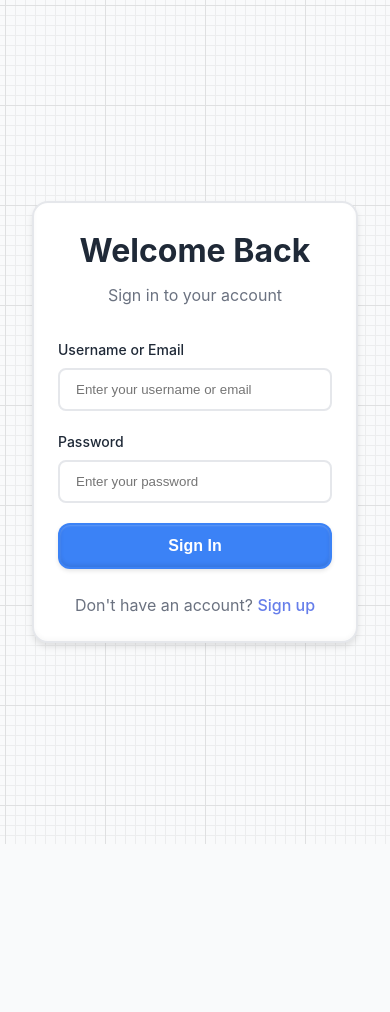
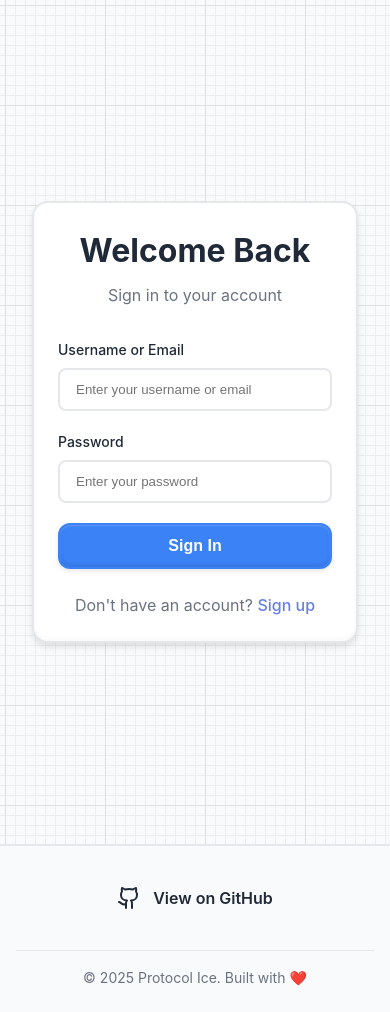
Before and after one commit to IkedaLab-Daniel/protocol-ice, a React (Vite) app in the folder client/: page /login in a window 390 px wide. Before the commit the page ends 844 px from the top, so only its background shows below. Built offline with nearby package versions, Linux system fonts and the light colour scheme; no server answers.

Commit message:
feat: add Footer component with GitHub repository info and loading state

```diff
--- a/client/src/App.css
+++ b/client/src/App.css
@@ -1,3 +1,10 @@
+/* App Layout */
+.app-layout {
+  min-height: 100vh;
+  display: flex;
+  flex-direction: column;
+}
+
 /* Page transition animations */
 @keyframes fadeIn {
   from {
@@ -12,6 +19,7 @@
 
 .page-container {
   animation: fadeIn 0.3s ease-out;
+  flex: 1;
 }
 
 /* Smooth transitions for all interactive elements */
--- a/client/src/App.tsx
+++ b/client/src/App.tsx
@@ -8,6 +8,7 @@ import Login from './pages/Auth/Login'
 import Register from './pages/Auth/Register'
 import Dashboard from './pages/Dashboard/Dashboard'
 import Stats from './pages/Stats/Stats'
+import Footer from './components/Footer/Footer'
 
 function ScrollToTop() {
   const { pathname } = useLocation();
@@ -28,6 +29,7 @@ function App() {
     <BrowserRouter>
       <AuthProvider>
         <ScrollToTop />
+        <div className="app-layout">
           <Routes>
             {/* Public Routes Here */}
             <Route
@@ -69,6 +71,8 @@ function App() {
             <Route path='/' element={<Navigate to="/dashboard" replace />} />
             <Route path='*' element={<Navigate to="/dashboard" replace />} />
           </Routes>
+          <Footer />
+        </div>
       </AuthProvider>
     </BrowserRouter>
   )
--- /dev/null
+++ b/client/src/components/Footer/Footer.css
@@ -0,0 +1,218 @@
+.footer {
+  background: var(--bg-secondary);
+  border-top: 2px solid var(--border-color);
+  padding: 2rem 1rem;
+  margin-top: auto;
+  box-shadow:
+    0 -4px 6px var(--shadow-color-sm),
+    inset 0 1px 2px rgba(255, 255, 255, 0.05);
+}
+
+.footer-content {
+  max-width: 1200px;
+  margin: 0 auto;
+  display: flex;
+  flex-direction: column;
+  gap: 1.5rem;
+}
+
+.footer-loading {
+  display: flex;
+  align-items: center;
+  justify-content: center;
+  gap: 0.75rem;
+  color: var(--text-secondary);
+  font-size: 0.875rem;
+}
+
+.footer-loading .spin {
+  animation: spin 1s linear infinite;
+}
+
+@keyframes spin {
+  from {
+    transform: rotate(0deg);
+  }
+  to {
+    transform: rotate(360deg);
+  }
+}
+
+.footer-github {
+  display: flex;
+  justify-content: space-between;
+  align-items: center;
+  gap: 1.5rem;
+  flex-wrap: wrap;
+}
+
+.footer-repo-info {
+  flex: 1;
+  min-width: 300px;
+}
+
+.footer-repo-link {
+  display: flex;
+  align-items: center;
+  gap: 0.75rem;
+  padding: 1rem;
+  background: linear-gradient(135deg, var(--bg-primary), var(--bg-secondary));
+  border-radius: 12px;
+  border: 2px solid var(--border-color);
+  text-decoration: none;
+  color: var(--text-primary);
+  transition: all 0.3s cubic-bezier(0.34, 1.56, 0.64, 1);
+  box-shadow:
+    0 2px 4px var(--shadow-color-sm),
+    inset 0 -1px 2px rgba(0, 0, 0, 0.03),
+    inset 0 1px 1px rgba(255, 255, 255, 0.05);
+}
+
+.footer-repo-link:hover {
+  transform: translateY(-2px);
+  border-color: var(--border-color-light);
+  box-shadow:
+    0 4px 8px var(--shadow-color-md),
+    inset 0 -1px 2px rgba(0, 0, 0, 0.03),
+    inset 0 1px 1px rgba(255, 255, 255, 0.05);
+}
+
+.footer-repo-details {
+  flex: 1;
+  display: flex;
+  flex-direction: column;
+  gap: 0.25rem;
+}
+
+.footer-repo-name {
+  font-weight: 700;
+  font-size: 1rem;
+  color: var(--text-primary);
+}
+
+.footer-repo-description {
+  font-size: 0.875rem;
+  color: var(--text-secondary);
+  line-height: 1.4;
+}
+
+.footer-stats {
+  display: flex;
+  align-items: center;
+  gap: 1.5rem;
+  flex-wrap: wrap;
+}
+
+.footer-stat {
+  display: flex;
+  align-items: center;
+  gap: 0.5rem;
+  padding: 0.5rem 1rem;
+  background: linear-gradient(135deg, var(--bg-primary), var(--bg-secondary));
+  border-radius: 12px;
+  border: 2px solid var(--border-color);
+  text-decoration: none;
+  color: var(--text-primary);
+  font-weight: 600;
+  font-size: 0.875rem;
+  transition: all 0.3s cubic-bezier(0.34, 1.56, 0.64, 1);
+  box-shadow:
+    0 2px 4px var(--shadow-color-sm),
+    inset 0 -1px 2px rgba(0, 0, 0, 0.03),
+    inset 0 1px 1px rgba(255, 255, 255, 0.05);
+}
+
+.footer-stat:hover {
+  transform: translateY(-2px) scale(1.05);
+  border-color: #fbbf24;
+  background: linear-gradient(135deg, #fef3c7, #fde68a);
+  color: #92400e;
+  box-shadow:
+    0 4px 8px rgba(251, 191, 36, 0.3),
+    inset 0 -1px 2px rgba(217, 119, 6, 0.1),
+    inset 0 1px 1px rgba(255, 255, 255, 0.5);
+}
+
+.footer-language {
+  display: flex;
+  align-items: center;
+  gap: 0.5rem;
+  padding: 0.5rem 1rem;
+  background: linear-gradient(135deg, var(--bg-primary), var(--bg-secondary));
+  border-radius: 12px;
+  border: 2px solid var(--border-color);
+  color: var(--text-secondary);
+  font-weight: 600;
+  font-size: 0.875rem;
+  box-shadow:
+    0 2px 4px var(--shadow-color-sm),
+    inset 0 -1px 2px rgba(0, 0, 0, 0.03),
+    inset 0 1px 1px rgba(255, 255, 255, 0.05);
+}
+
+.language-dot {
+  width: 10px;
+  height: 10px;
+  border-radius: 50%;
+  background: #3178c6;
+  box-shadow: 0 0 4px rgba(49, 120, 198, 0.5);
+}
+
+.footer-fallback {
+  display: flex;
+  align-items: center;
+  justify-content: center;
+  gap: 0.75rem;
+  padding: 1rem;
+  color: var(--text-primary);
+}
+
+.footer-fallback a {
+  color: var(--text-primary);
+  font-weight: 600;
+  text-decoration: none;
+  transition: color 0.2s;
+}
+
+.footer-fallback a:hover {
+  color: #667eea;
+  text-decoration: underline;
+}
+
+.footer-bottom {
+  text-align: center;
+  padding-top: 1rem;
+  border-top: 1px solid var(--border-color);
+}
+
+.footer-bottom p {
+  margin: 0;
+  font-size: 0.875rem;
+  color: var(--text-secondary);
+}
+
+@media (max-width: 768px) {
+  .footer {
+    padding: 1.5rem 1rem;
+  }
+
+  .footer-github {
+    flex-direction: column;
+    align-items: stretch;
+  }
+
+  .footer-repo-info {
+    min-width: unset;
+  }
+
+  .footer-stats {
+    justify-content: center;
+  }
+
+  .footer-stat,
+  .footer-language {
+    flex: 1;
+    justify-content: center;
+    min-width: 80px;
+  }
+}
--- /dev/null
+++ b/client/src/components/Footer/Footer.tsx
@@ -0,0 +1,119 @@
+import { useState, useEffect } from 'react';
+import { Github, Star, GitFork, ExternalLink } from 'lucide-react';
+import './Footer.css';
+
+interface GitHubRepo {
+  name: string;
+  description: string;
+  html_url: string;
+  stargazers_count: number;
+  forks_count: number;
+  language: string;
+  owner: {
+    login: string;
+    avatar_url: string;
+    html_url: string;
+  };
+}
+
+const Footer = () => {
+  const [repoData, setRepoData] = useState<GitHubRepo | null>(null);
+  const [loading, setLoading] = useState(true);
+
+  useEffect(() => {
+    const fetchGitHubData = async () => {
+      try {
+        const response = await fetch('https://api.github.com/repos/IkedaLab-Daniel/protocol-ice');
+        if (response.ok) {
+          const data = await response.json();
+          setRepoData(data);
+        }
+      } catch (error) {
+        console.error('Failed to fetch GitHub data:', error);
+      } finally {
+        setLoading(false);
+      }
+    };
+
+    fetchGitHubData();
+  }, []);
+
+  return (
+    <footer className="footer">
+      <div className="footer-content">
+        {loading ? (
+          <div className="footer-loading">
+            <Github size={24} className="spin" />
+            <span>Loading repository info...</span>
+          </div>
+        ) : repoData ? (
+          <div className="footer-github">
+            <div className="footer-repo-info">
+              <a
+                href={repoData.html_url}
+                target="_blank"
+                rel="noopener noreferrer"
+                className="footer-repo-link"
+              >
+                <Github size={24} />
+                <div className="footer-repo-details">
+                  <span className="footer-repo-name">
+                    {repoData.owner.login}/{repoData.name}
+                  </span>
+                  {repoData.description && (
+                    <span className="footer-repo-description">{repoData.description}</span>
+                  )}
+                </div>
+                <ExternalLink size={16} />
+              </a>
+            </div>
+
+            <div className="footer-stats">
+              <a
+                href={`${repoData.html_url}/stargazers`}
+                target="_blank"
+                rel="noopener noreferrer"
+                className="footer-stat"
+              >
+                <Star size={16} />
+                <span>{repoData.stargazers_count}</span>
+              </a>
+              <a
+                href={`${repoData.html_url}/network/members`}
+                target="_blank"
+                rel="noopener noreferrer"
+                className="footer-stat"
+              >
+                <GitFork size={16} />
+                <span>{repoData.forks_count}</span>
+              </a>
+              {repoData.language && (
+                <div className="footer-language">
+                  <span className="language-dot"></span>
+                  <span>{repoData.language}</span>
+                </div>
+              )}
+            </div>
+          </div>
+        ) : (
+          <div className="footer-fallback">
+            <Github size={24} />
+            <a
+              href="https://github.com/IkedaLab-Daniel/protocol-ice"
+              target="_blank"
+              rel="noopener noreferrer"
+            >
+              View on GitHub
+            </a>
+          </div>
+        )}
+
+        <div className="footer-bottom">
+          <p>© {new Date().getFullYear()} Protocol Ice. Built with ❤️</p>
+        </div>
+      </div>
+    </footer>
+  );
+};
+
+export default Footer;
```
Lines whose indentation alone changed are shown as unchanged.
